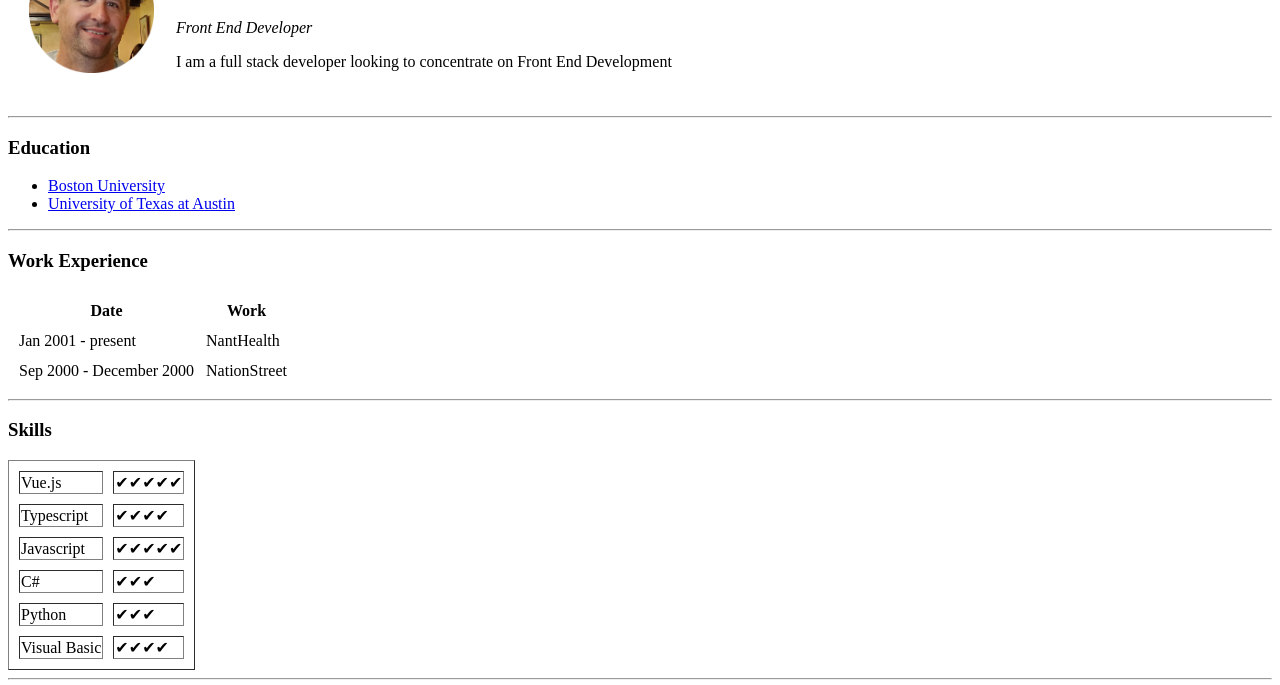
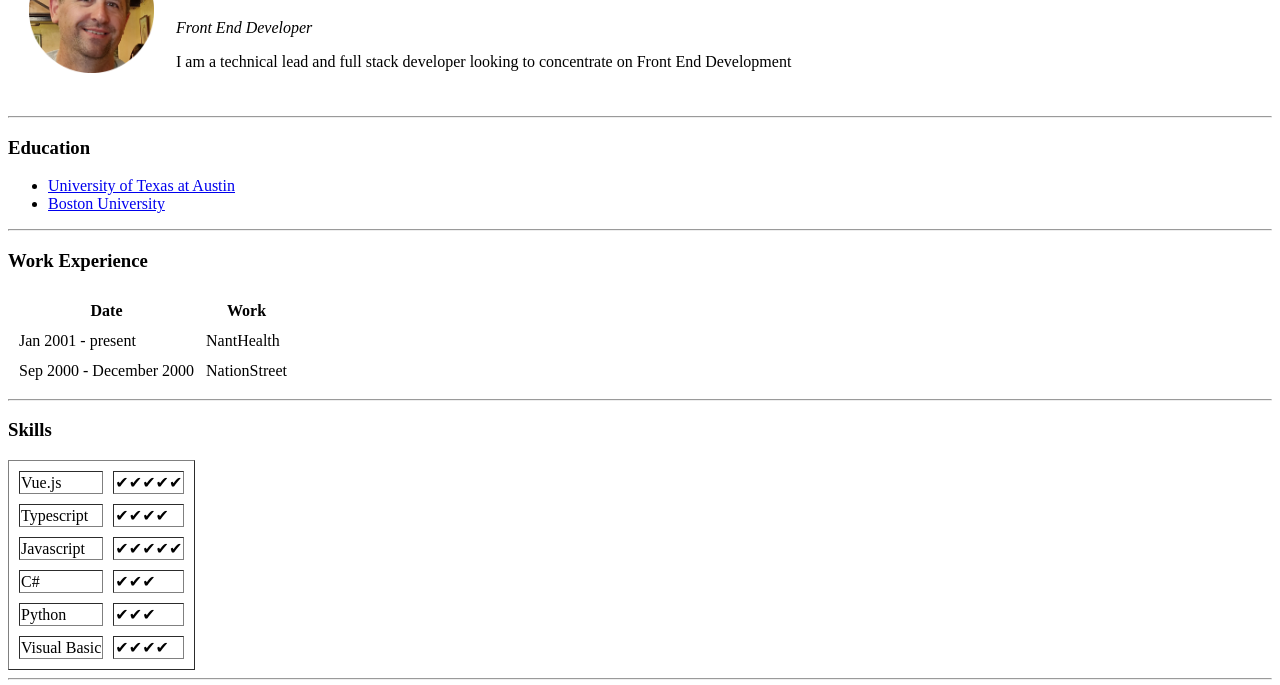
Before and after one commit to medfieldanderson/cv, a plain HTML site: page index.html in a window 1280 px wide. Shown: the part 90-775 px from the top of the page. Drawn offline with Linux system fonts and the light colour scheme.

Commit message:
Re-order education

```diff
--- a/index.html
+++ b/index.html
@@ -9,11 +9,16 @@
 <body>
   <table cellspacing="20">
     <tr>
-      <td><img src="./profile.png" alt="jeff anderson profile picture" height="125" width="125"></td>
+      <td><img
+        src="./profile.png"
+        alt="jeff anderson profile picture"
+        height="125"
+        width="125"></td>
       <td>
         <h1>Jeff Anderson</h1>
         <p><em>Front End Developer</em></p>
-        <p>I am a full stack developer looking to concentrate on Front End Development</p>
+        <p>I am a technical lead and full stack developer looking to concentrate on Front End Development
+        </p>
       </td>
     </tr>
   </table>
@@ -22,8 +27,8 @@
   <hr />
   <h3>Education</h3>
   <ul>
+    <li><a href="https://www.utexas.edu/">University of Texas at Austin</a></li>
     <li><a href="https://www.bu.edu/">Boston University</a></li>
-    <li><a href="https://www.utexas.edu/">University of Texas at Austin</a></li>
   </ul>
   <hr />
   <h3>Work Experience</h3>
```
